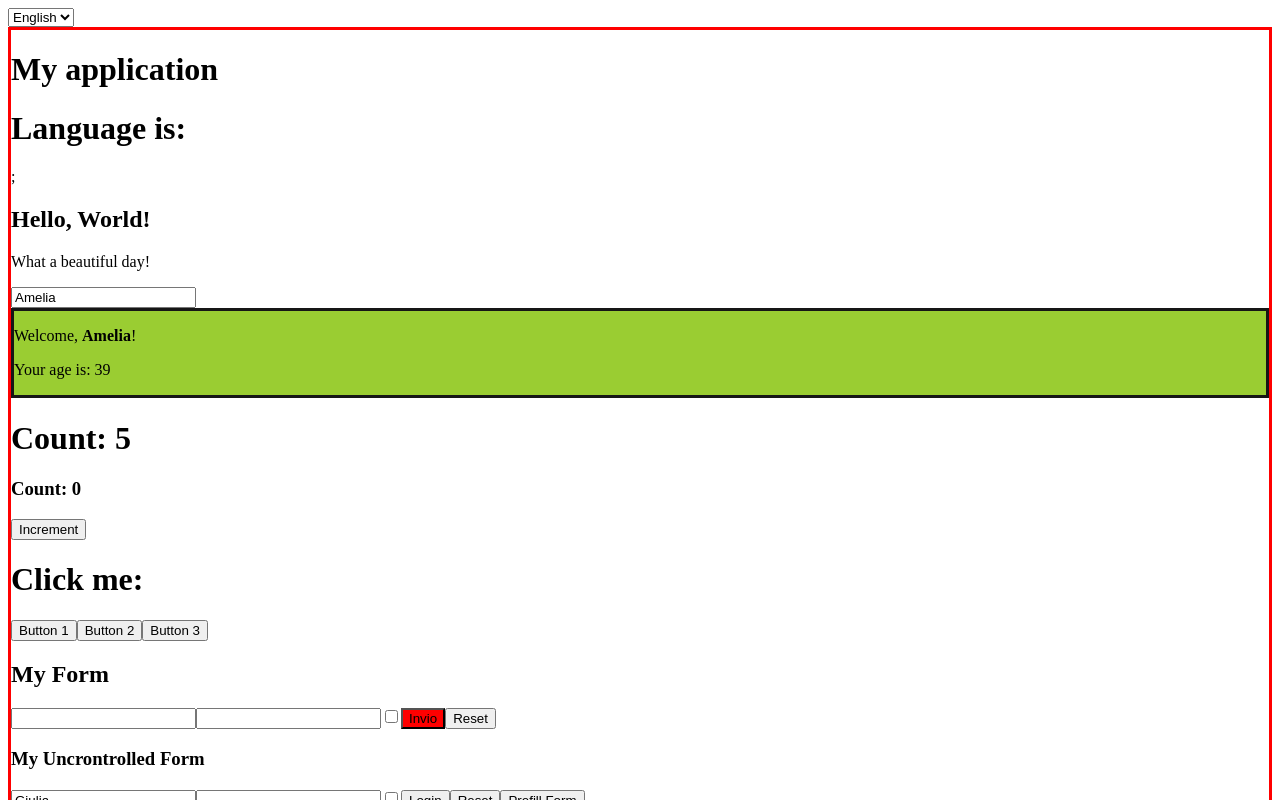
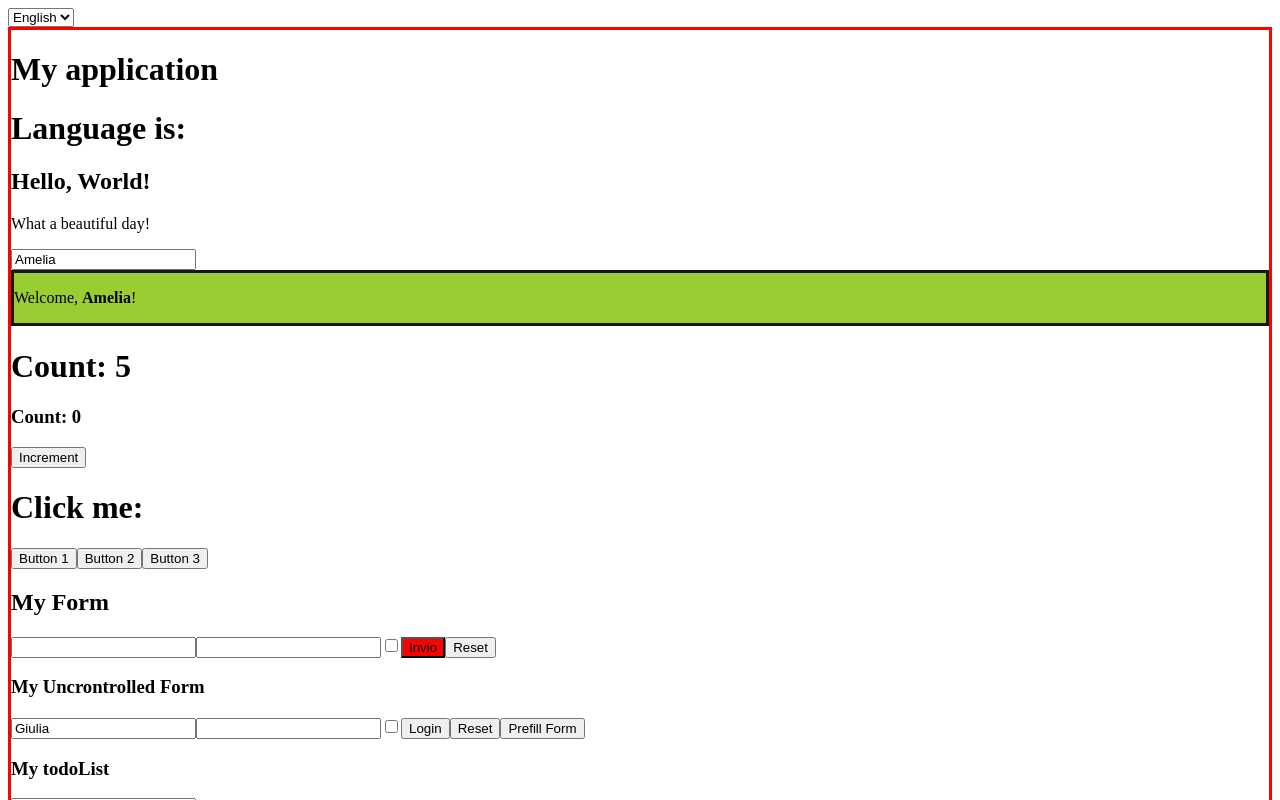
Before and after one commit to ameted83/React-exercises, a React (Create React App) app: page / in a window 1280 px wide. Shown: the top 800 px of the page. Built offline with nearby package versions, Linux system fonts and the light colour scheme.

Commit message:
function-components-01

```diff
--- a/src/CreateLanguage.js
+++ b/src/CreateLanguage.js
@@ -15,7 +15,6 @@ export class CreateLanguage extends React.Component {
             return <h1>{Strings[language].CURRENT_LANGUAGE}</h1>;
           }}
         </DisplayLanguage.Consumer>
-        ;
       </div>
     );
   }
--- a/src/InteractiveWelcome.js
+++ b/src/InteractiveWelcome.js
@@ -10,7 +10,7 @@ class InteractiveWelcome extends React.Component {
     return (
       <>
         <input name="username" value={this.state.username}></input>
-        <Welcome value={this.props.name} />
+        <Welcome name="Amelia" />
       </>
     );
   }
--- a/src/Welcome.js
+++ b/src/Welcome.js
@@ -1,22 +1,20 @@
 import React from "react";
-import Age from "./Age";
-class Welcome extends React.Component {
-  render() {
+// import Age from "./Age";
+export function Welcome(props) {
   return (
     <div className="welcome">
       <p>
-          Welcome, <strong>{this.props.name}</strong>!
+        Welcome, <strong>{props.name}</strong>!
       </p>
       {/* <p>Your age is: {this.props.age}</p> */}
-        <Age age={this.props.age ? this.props.age : false} />
+      {/* <Age age={this.props.age ? this.props.age : false} /> */}
     </div>
   );
 }
-}
 
-Welcome.defaultProps = {
-  name: "Amelia",
-  age: "39",
-};
+// Welcome.defaultProps = {
+//   name: "Amelia",
+//   age: "39",
+// };
 
 export default Welcome;
```
Lines whose indentation alone changed are shown as unchanged.
